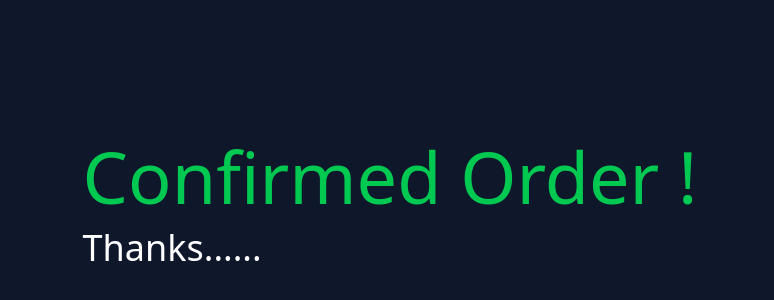
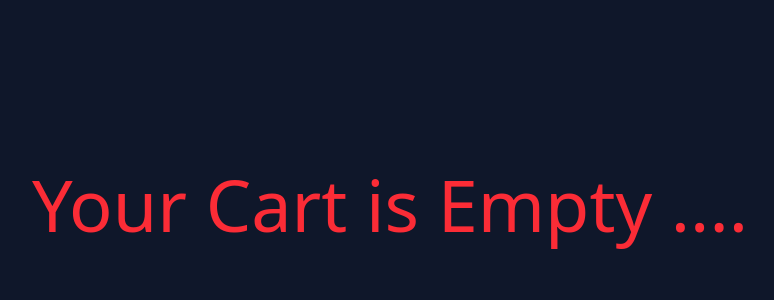
Before and after one commit to MuhammadFahad27/Mini_Food_App-, a React (Vite) app: page /confirm in a window 1280 px wide. Shown: the part 196-496 px from the top of the page, without its empty margins (250-1024 px from the left). Built offline with nearby package versions, Linux system fonts and the light colour scheme.

Commit message:
validations

```diff
--- a/src/Components/Cart.jsx
+++ b/src/Components/Cart.jsx
@@ -8,6 +8,7 @@ const Cart = () => {
   console.log("hello")
     let [cart,setCart] = useState(false) ;
     let data = useSelector((state) => state.cart.cart)
+
     let total_items = data.reduce((total,curr)=>total+curr.quantity,0) ;
     let price = data.reduce((total,curr)=>total+curr.price*curr.quantity,0) ;
 
--- a/src/Components/Sucesses.jsx
+++ b/src/Components/Sucesses.jsx
@@ -1,6 +1,11 @@
 import {useState,useEffect} from "react" ;
 import ClipLoader from "react-spinners/ClipLoader";
+import { useSelector } from "react-redux";
+
 const Sucesses = () => {
+
+    let cart01 = useSelector((state)=>state.cart.cart) ;
+
 
     const [order,setOrder] = useState(true) ;
     useEffect(() => {
@@ -17,13 +22,25 @@ const Sucesses = () => {
     <div  className="justify-center items-center flex h-screen">
        <div>
 
-            {order?<div className="sm:ml-40">
+            {order ? <div className="sm:ml-20">
             <ClipLoader color="white" size={240} />
-            </div>:
-            <div>
+            </div> :
+
+
+
+                cart01.length > 0 ? <div>
                 <h1 className="text-green-500 mb-4 text-4xl sm:text-7xl">Confirmed Order ! </h1>
                 <h2 className="text-white text-4xl">Thanks......</h2>
-            </div>}
+                </div>:
+                <div >
+                    <h1 className="text-red-500 text-4xl sm:text-7xl">Your Cart is Empty ....</h1>
+                </div>
+
+
+            }
+
+
+
        </div>
     </div>
   )
```
